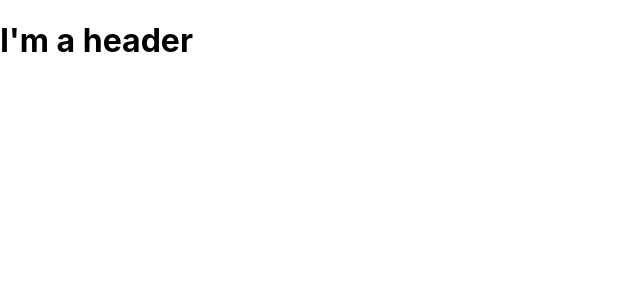
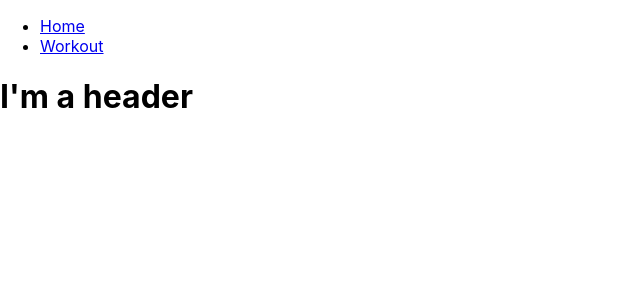
Before and after one commit to b-bryant18/Mental-Health, a React (Create React App) app in the folder mental_react/: page / in a window 1280 px wide. Shown: the top 300 px of the page, without its empty margins (0-640 px from the left). Built offline with nearby package versions, Linux system fonts and the light colour scheme.

Commit message:
Added navbar links in unordered list

```diff
--- a/mental_react/src/App.js
+++ b/mental_react/src/App.js
@@ -15,9 +15,9 @@ function App() {
         <Navbar />
         <Header />
         <Wrapper>
-          <Route exact path ="/" component ={Home} />
-          <Route exact path = "/home" component = {Home} />
-          <Route exact path = "/workout" component = {Workout} />
+          <Route path ="/" component ={Home} />
+          <Route path = "/home" component = {Home} />
+          <Route path = "/workout" component = {Workout} />
         </Wrapper>
         <Footer />
       </Router>
--- a/mental_react/src/components/Navbar/index.js
+++ b/mental_react/src/components/Navbar/index.js
@@ -1,10 +1,32 @@
 import React from 'react';
+import { Link } from 'react-router-dom';
+import './style.css';
 
+// Change classname of navbar or add one from bootstrap
 function Navbar() {
     return (
-        <div>
-
-        </div>
+        <nav className="navbar navbar-expand-lg navbar-light bg-light">
+            <div>
+                <ul className="navbar-nav">
+                    <li className="nav-item">
+                        <Link
+                            to="/"
+                            className={
+                                window.location.pathname === "/" || window.location.pathname === "/home" ? "nav-link-active" : "nav-link"}
+                           >Home</Link>
+                    </li>
+                    <li className="nav-item">
+                    <Link
+                    to="/workout"
+                    className={
+                        window.location.pathname === "workout" ? "nav-link-active" : "nav-link"}
+                        >
+                            Workout
+                        </Link>
+                    </li>
+                </ul>
+            </div>
+        </nav>
     )
 }
 
--- a/mental_react/src/pages/Home.js
+++ b/mental_react/src/pages/Home.js
@@ -1,13 +1,15 @@
 import React from 'react';
 import Header from '../components/Header';
+import Row from '../components/Row';
 
 function Home() {
-return (
-    <div>
-<Header />
-<h2>This is my h2 text</h2>
-    </div>
-)
+    return (
+        <div>
+            <Header />
+            <Row>
+            </Row>
+        </div>
+    );
 }
 
 export default Home;
--- a/mental_react/src/pages/Workout.js
+++ b/mental_react/src/pages/Workout.js
@@ -1,10 +1,12 @@
 import React from 'react';
+// import Row from '../components/Row';
 
 function Workout() {
     return (
-<div>
+        <div>
+                <h1>Workout page </h1>
 
-</div>
+        </div>
     )
 }
 export default Workout;
```
